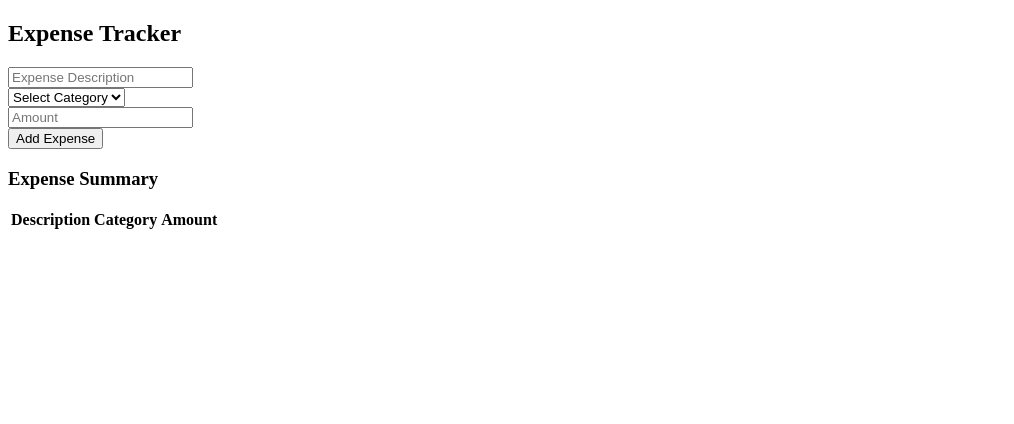
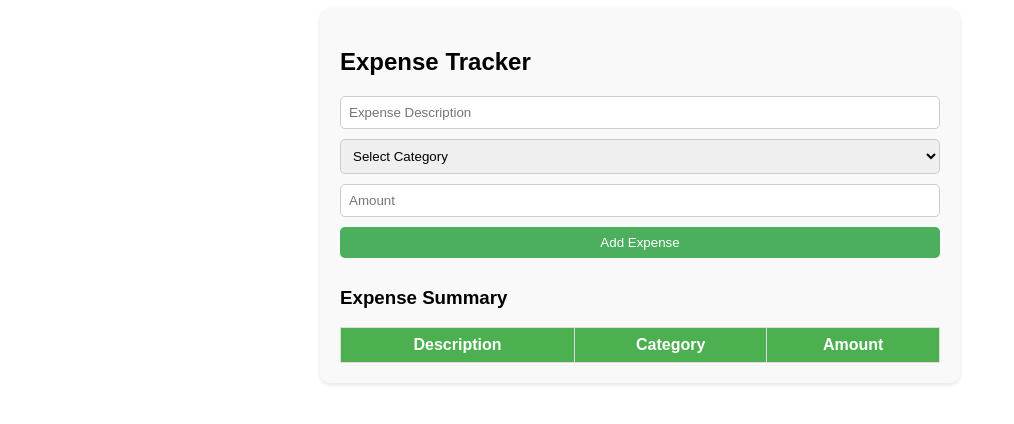
Before and after one commit to SunnyJate/Expense-Tracker, a plain HTML site: page index.html in a window 1280 px wide. Shown: the whole page, without its empty margins (0-1014 px from the left). Drawn offline with Linux system fonts and the light colour scheme.

Commit message:
giving style for the form and table content

```diff
--- a/index.html
+++ b/index.html
@@ -4,7 +4,46 @@
     <meta charset="UTF-8">
     <meta name="viewport" content="width=device-width, initial-scale=1.0">
     <title>Expense Tracker</title>
-
+    <style>
+        body{
+            font-family: Arial, Helvetica, sans-serif;
+        }
+        .container{
+            max-width: 600px;
+            margin: 0 auto;
+            padding: 20px;
+            background-color: #f9f9f9;
+            border-radius: 10px;
+            box-shadow: 0 2px 4px rgba(0, 0, 0, 0.1);
+        }
+        input[type="text"], select,input[type=number],input[type="submit"]{
+            margin-bottom: 10px;
+            width: 100%;
+            padding: 8px;
+            border: 1px solid #ccc;
+            border-radius: 5px;
+            box-sizing: border-box;
+        }
+        input[type="submit"]{
+            background-color: #4caf5d;
+            color: white;
+            border: none;
+            cursor: pointer;
+        }
+        table{
+            width: 100%;
+            border-collapse: collapse;
+        }
+        th,td{
+            border: 1px solid #ddd;
+            padding: 8px;
+            text-align: center;
+        }
+        th{
+            background-color: #4caf50;
+            color: white;
+        }
+    </style>
 </head>
 <body>
     <div class="container">
```
